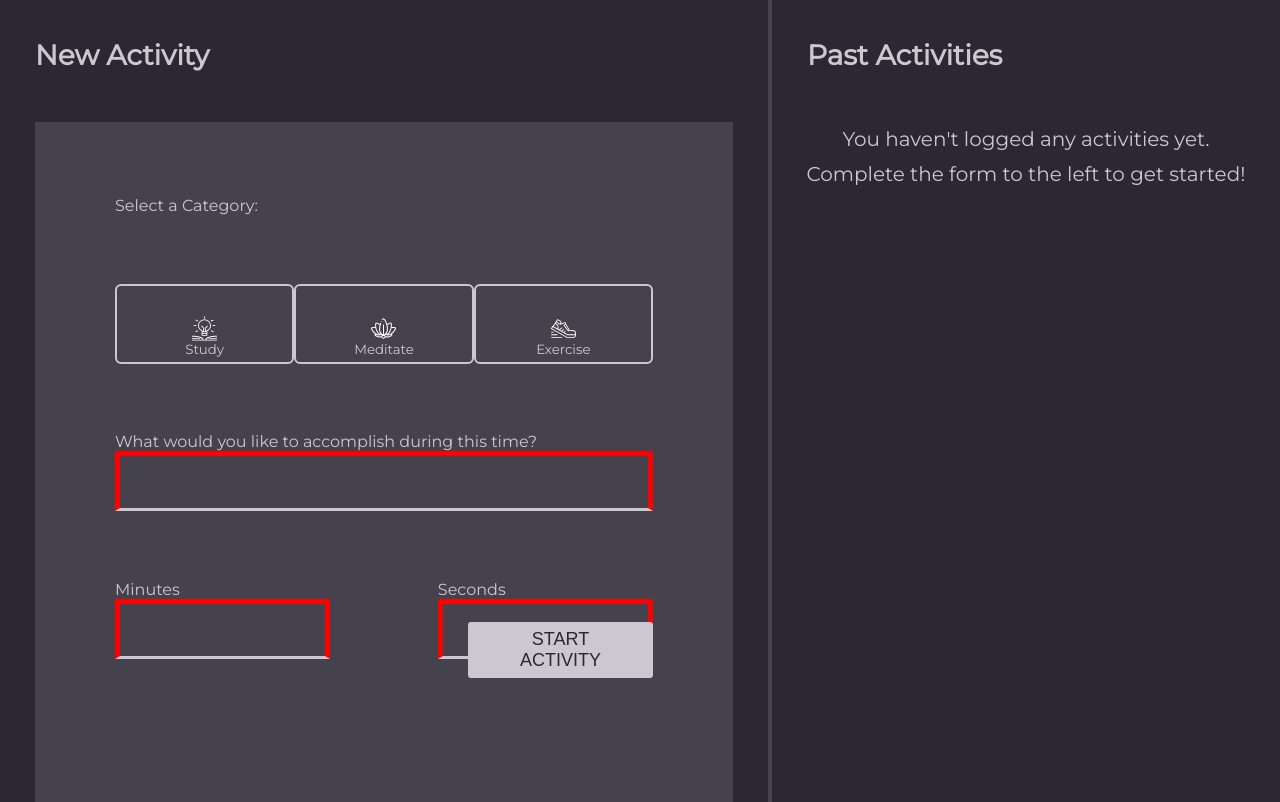
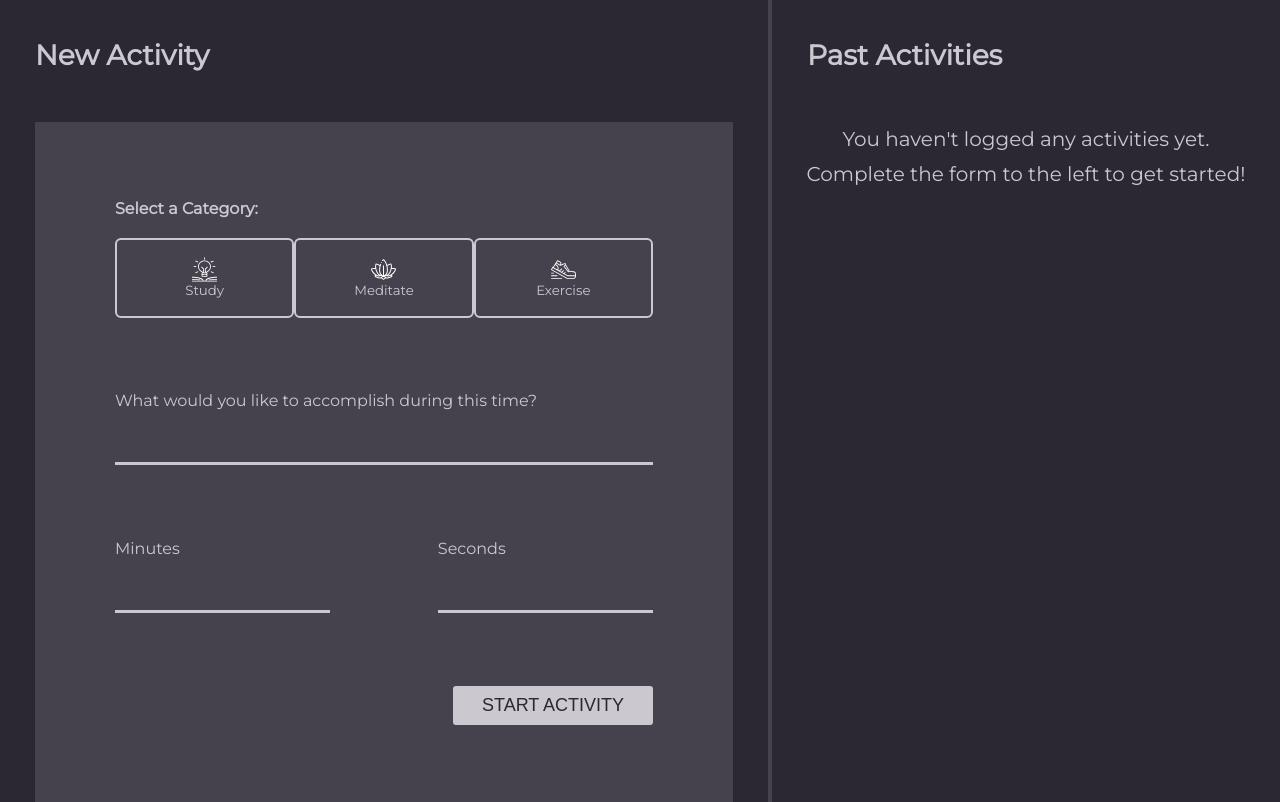
Before and after one commit to cmeubanks/intention-timer-practice, a plain HTML site: page index.html in a window 1280 px wide. Shown: the part 72-874 px from the top of the page. Drawn offline with Linux system fonts and the light colour scheme.

Commit message:
completed iteration 0 comp

```diff
--- a/index.html
+++ b/index.html
@@ -15,7 +15,8 @@
    <h2>New Activity</h2>
   <div class="form-wrapper">
    <form>
-    <label for="categories">Select a Category:</label>
+   <section class="categories-wrapper">
+    <h3>Select a Category:</h3>
     <section class="categories">
      <button class="study-btn">
       <img src="assets/study.svg" alt="light bulb">
@@ -28,19 +29,20 @@
      <button class="exercise-btn">
       <img src="assets/exercise.svg" alt="shoe">
        <p>Exercise</p>
-     </button>
-    </section>
-  <div class="user-activity-wrapper">
-    <label for="user-activity">What would you like to accomplish during this time?</label>
+    </button>
+   </section>
+  </section>
+  <div class="user-activity-wrapper label-style">
+    <p>What would you like to accomplish during this time?</p>
     <input class="user-activity input-style" type="text" id="userActivity">
   </div>
     <section class="user-time">
-      <div class="minutes-style">
-      <label for="user-minutes">Minutes</label>
+      <div class="minutes-style label-style">
+      <p>Minutes</p>
       <input class="user-minutes input-style" type="text" id="userMinutes">
     </div>
-    <div class="seconds-style">
-      <label for="user-seconds">Seconds</label>
+    <div class="seconds-style label-style">
+      <p>Seconds</p>
       <input class="user-seconds input-style" type="text" id="userSeconds">
     </div>
     </section>
--- a/styles.css
+++ b/styles.css
@@ -65,6 +65,10 @@ h2 {
     margin-top: 40px;
 }
 
+h3 {
+	margin-bottom: 20px;
+}
+
 .new-activity {
     width: 60%;
 }
@@ -107,6 +111,7 @@ button {
     color: #CBC9CF;
     display: flex;
     flex-direction: column;
+		justify-content: center;
     align-items: center;
     width: 185px;
     max-height: 80px;
@@ -140,10 +145,10 @@ img {
 .start-activity {
     background-color: #CBC9CF;
 		color: #2B2733;
-		position: absolute;
 		bottom: 50px;
-		padding: 5px 25px;
+		padding: 7px 25px;
 		border-radius: 3px;
+		width: 200px;
 		font-size: large;
 }
 
@@ -159,14 +164,18 @@ img {
     width: 40%;
 }
 
+.label-style > p {
+	margin-bottom: 30px;
+}
+
 .input-style {
     background-color: transparent;
-    border: 5px solid red;
+		border:	0;
     border-bottom: 3px solid #CBC9CF;
-    height: 50px;
+    height: 20px;
     /* margin-top: 30px; */
     /* padding-bottom: 0; */
     vertical-align: text-bottom;
-    font-size: 20px;
+    font-size: 18px;
     color: #CBC9CF;
 }
```
